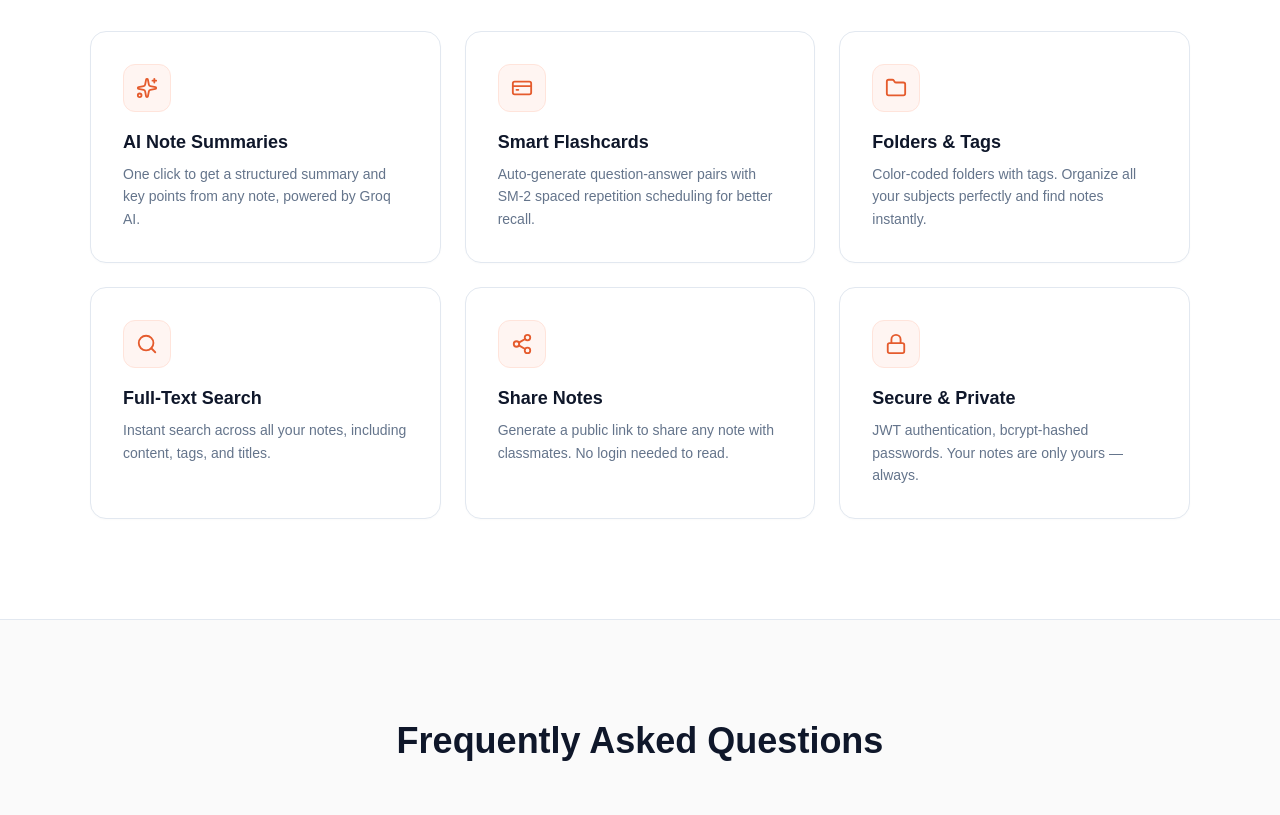
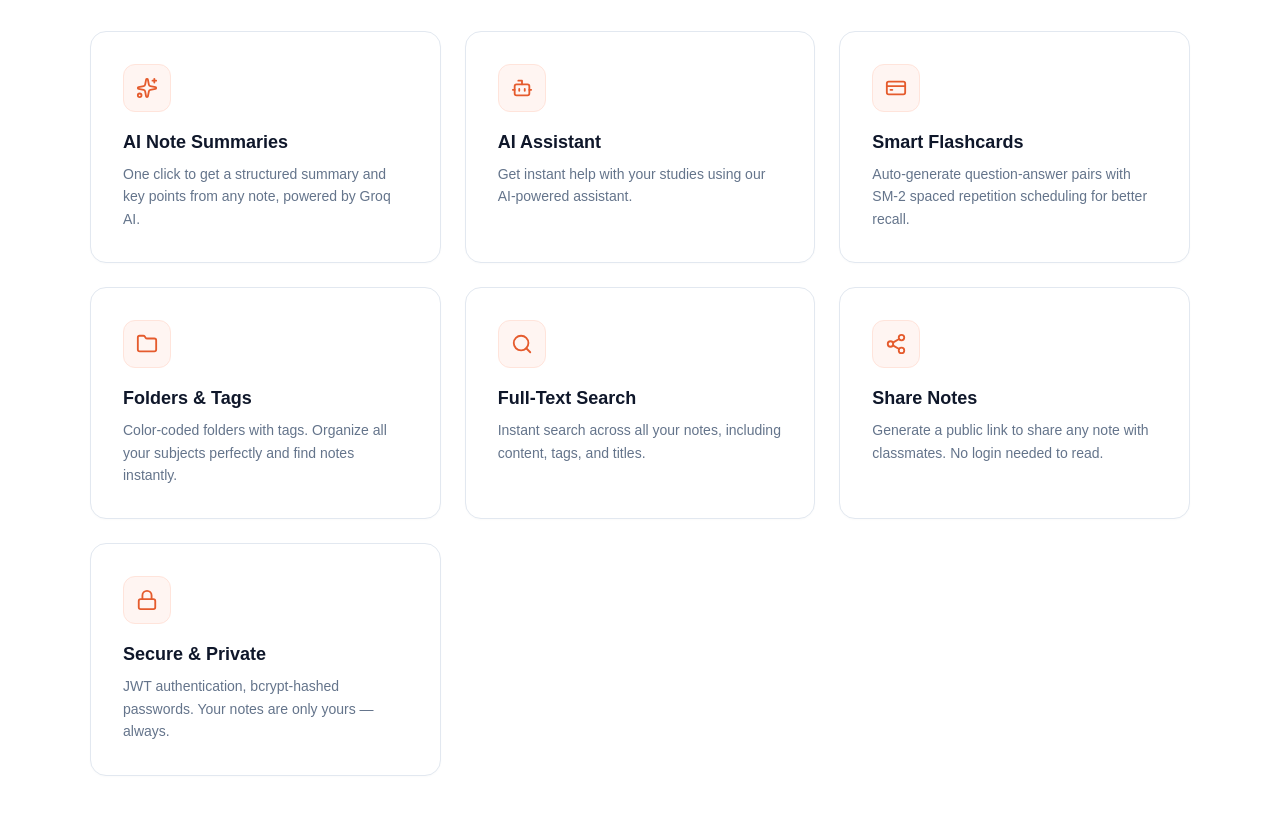
Before and after one commit to deepaknirapure/YourNotes, a React (Create React App) app in the folder frontend/: page / in a window 1280 px wide. Shown: the part 900-1715 px from the top of the page. Built offline with nearby package versions, Linux system fonts and the light colour scheme; no server answers.

Commit message:
update code

```diff
--- a/frontend/src/pages/LandingPage.js
+++ b/frontend/src/pages/LandingPage.js
@@ -1,4 +1,4 @@
-import { Sparkles, CreditCard, Folder, Search, Share2, Lock, ChevronDown, CheckCircle2, XCircle, ArrowRight } from "lucide-react";
+import { Sparkles, Bot, CreditCard, Folder, Search, Share2, Lock, ChevronDown, CheckCircle2, XCircle, ArrowRight } from "lucide-react";
 import { useAuth } from "../context/AuthContext";
 import { useEffect, useState, useRef } from "react";
 import { useNavigate } from "react-router-dom";
@@ -6,6 +6,7 @@ import { useNavigate } from "react-router-dom";
 // Updated Features Array
 const features = [
   { icon: Sparkles, title: "AI Note Summaries", desc: "One click to get a structured summary and key points from any note, powered by Groq AI." },
+  { icon: Bot, title: "AI Assistant", desc: "Get instant help with your studies using our AI-powered assistant." },
   { icon: CreditCard, title: "Smart Flashcards", desc: "Auto-generate question-answer pairs with SM-2 spaced repetition scheduling for better recall." },
   { icon: Folder, title: "Folders & Tags", desc: "Color-coded folders with tags. Organize all your subjects perfectly and find notes instantly." },
   { icon: Search, title: "Full-Text Search", desc: "Instant search across all your notes, including content, tags, and titles." },
```
